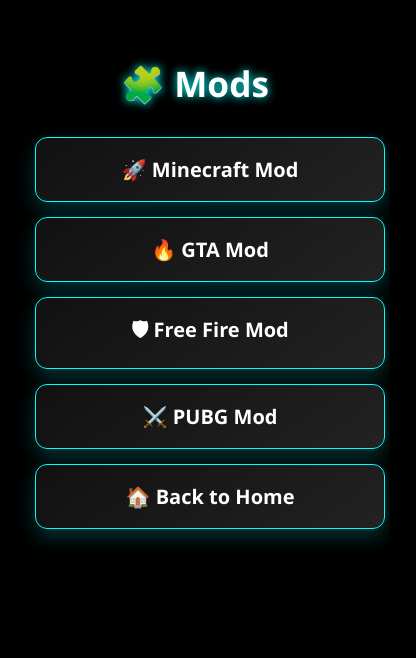
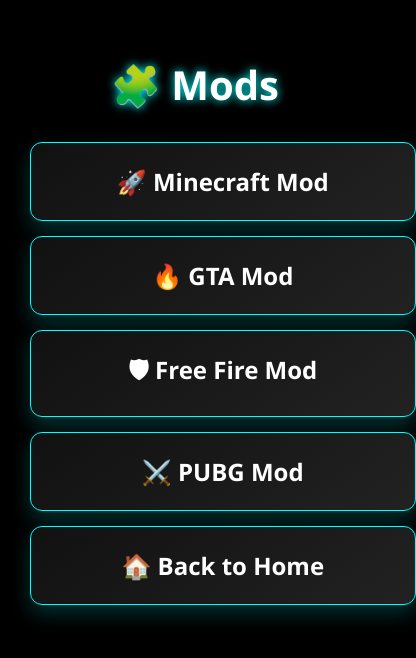
Before and after one commit to RAZINVERSE/RAZINVERSE.github.io, a plain HTML site: page mods.html in a window 390 px wide. Shown: the whole page, 416 px wide, since content can reach past the window. Drawn offline with Linux system fonts and the light colour scheme.

Commit message:
Update style.css
phone make bigger buttuns

```diff
--- a/style.css
+++ b/style.css
@@ -49,17 +49,18 @@ h1 {
 }
 
 /* Mobile-Friendly Adjustments */
-@media (max-width: 500px) {
+@media (max-width: 600px) {
   .button {
-    font-size: 20px;
-    padding: 18px 30px;
+    font-size: 24px;
+    padding: 22px 35px;
+    width: 95%;
   }
 
   h1 {
-    font-size: 2.2em;
+    font-size: 2.5em;
   }
 
   body {
-    padding: 15px;
+    padding: 10px;
   }
 }
```
